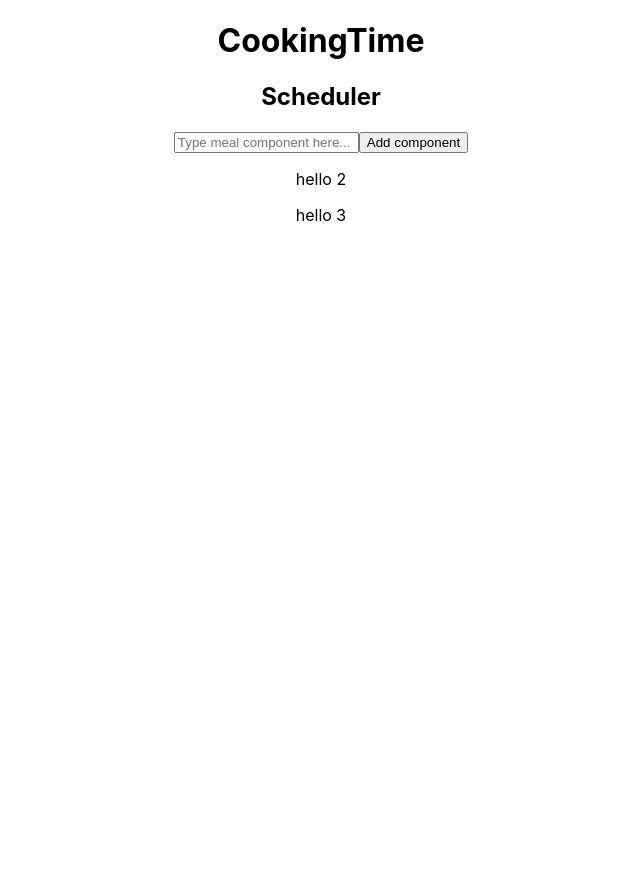
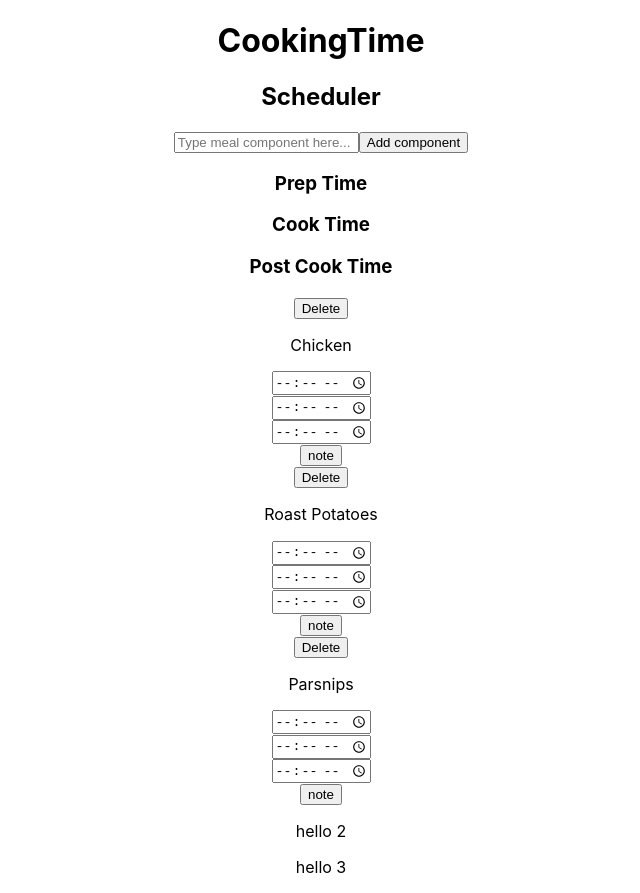
Before and after one commit to fcaud/Cooking-Time-App, a React (Create React App) app: page / in a window 1280 px wide. Shown: the whole page, without its empty margins (319-959 px from the left). Before the commit the page ends 800 px from the top, so only its background shows below. Built offline with nearby package versions, Linux system fonts and the light colour scheme.

Commit message:
input of more wire frame

```diff
--- a/src/Scheduler/ComponentInput.js
+++ b/src/Scheduler/ComponentInput.js
@@ -10,6 +10,79 @@ export default function ComponentInput() {
           <input type="submit" value="Add component"></input>
         </form>
       </div>
+      <div className="component-time-inputs">
+        <div className="row">
+          <div className="col">
+            <h3>Prep Time</h3>
+          </div>
+          <div className="col">
+            <h3>Cook Time</h3>
+          </div>
+          <div className="col">
+            <h3>Post Cook Time</h3>
+          </div>
+        </div>
+        <div className="row">
+          <div className="col">
+            <button>Delete</button>
+          </div>
+          <div className="col">
+            <p>Chicken</p>
+          </div>
+          <div className="col">
+            <input type="time"></input>
+          </div>
+          <div className="col">
+            <input type="time"></input>
+          </div>
+          <div className="col">
+            <input type="time"></input>
+          </div>
+          <div className="col">
+            <button>note</button>
+          </div>
+        </div>
+        <div className="row">
+          <div className="col">
+            <button>Delete</button>
+          </div>
+          <div className="col">
+            <p>Roast Potatoes</p>
+          </div>
+          <div className="col">
+            <input type="time"></input>
+          </div>
+          <div className="col">
+            <input type="time"></input>
+          </div>
+          <div className="col">
+            <input type="time"></input>
+          </div>
+          <div className="col">
+            <button>note</button>
+          </div>
+        </div>
+        <div className="row">
+          <div className="col">
+            <button>Delete</button>
+          </div>
+          <div className="col">
+            <p>Parsnips</p>
+          </div>
+          <div className="col">
+            <input type="time"></input>
+          </div>
+          <div className="col">
+            <input type="time"></input>
+          </div>
+          <div className="col">
+            <input type="time"></input>
+          </div>
+          <div className="col">
+            <button>note</button>
+          </div>
+        </div>
+      </div>
     </div>
   );
 }
```
